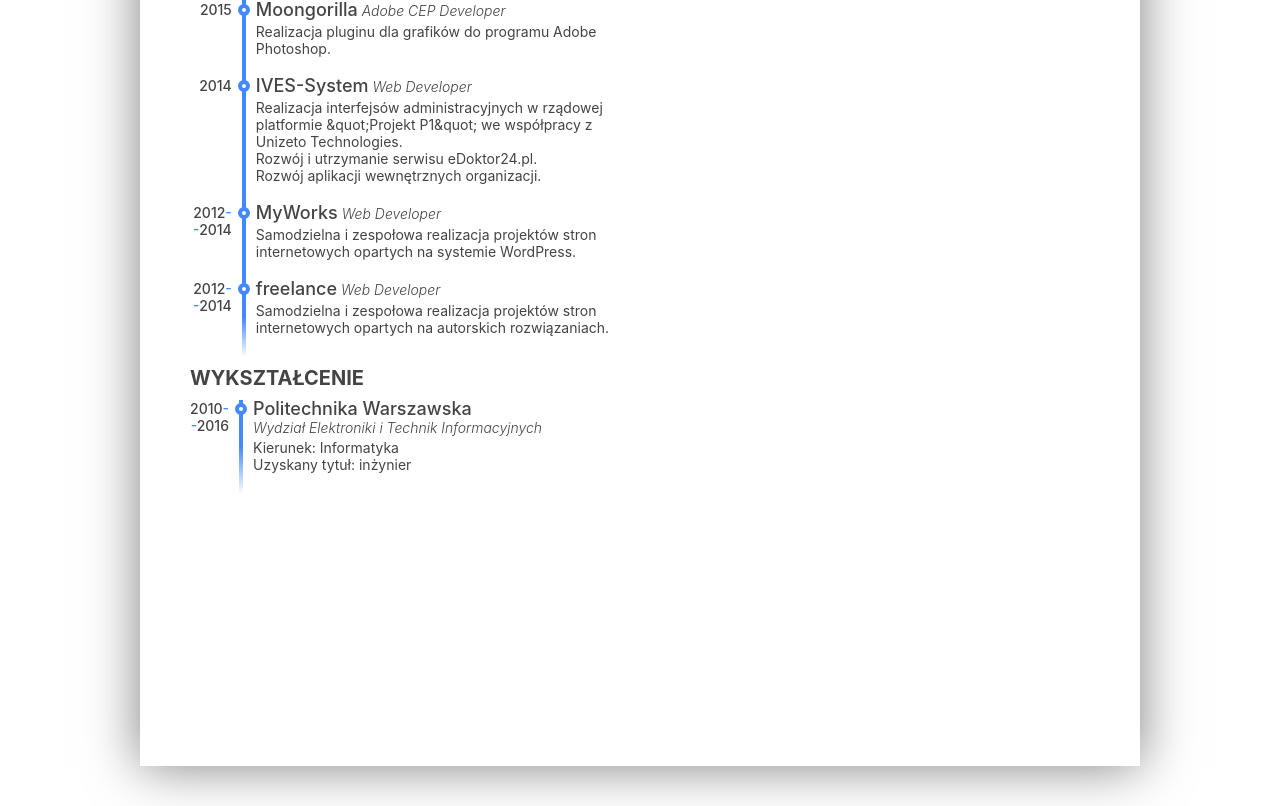
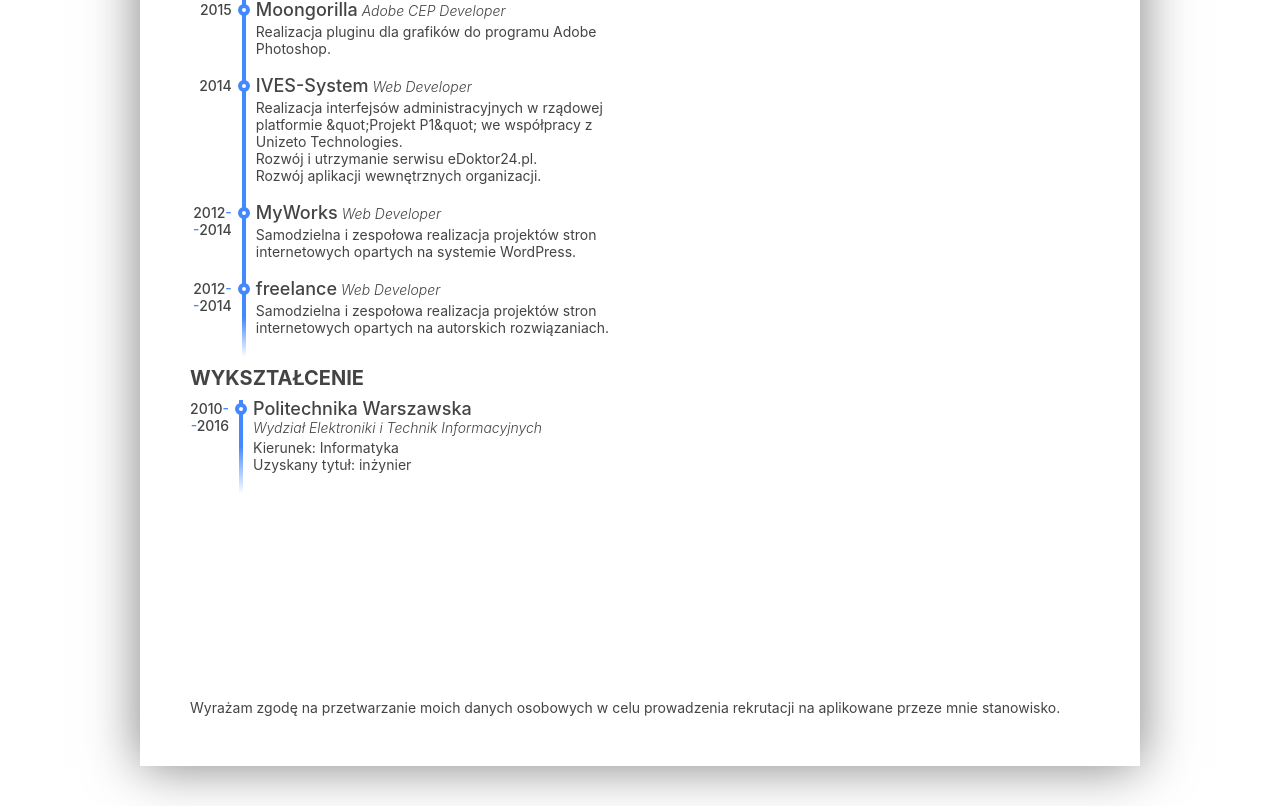
Before and after one commit to mj91/cv, a React (Create React App) app: page / in a window 1280 px wide. Shown: the part 688-1494 px from the top of the page. Built offline with nearby package versions, Linux system fonts and the light colour scheme.

Commit message:
Add consent

```diff
--- a/src/App.tsx
+++ b/src/App.tsx
@@ -3,6 +3,8 @@ import { DataProvider } from './contexts/data'
 import { Header } from './components/header/Header'
 import { Experience } from './components/experience/Experience'
 import { Education } from './components/education/Education'
+import { Skills } from './components/skills/Skills'
+import { Consent } from './components/consent/Consent'
 
 export const App = () => {
   return (
@@ -11,6 +13,8 @@ export const App = () => {
         <Header />
         <Experience />
         <Education />
+        <Skills />
+        <Consent />
       </DataProvider>
     </div>
   )
--- /dev/null
+++ b/src/components/consent/Consent.tsx
@@ -0,0 +1,6 @@
+import { useData } from '../../contexts/data'
+
+export const Consent = () => {
+  const { consent } = useData()
+  return <div>{consent}</div>
+}
--- /dev/null
+++ b/src/components/skills/Skills.tsx
@@ -0,0 +1,3 @@
+export const Skills = () => {
+  return <div></div>
+}
--- a/src/contexts/types.ts
+++ b/src/contexts/types.ts
@@ -13,6 +13,7 @@ export type Data = {
     title: string
     entries: EducationEntry[]
   }
+  consent: string
 }
 
 export type TimelineEntryDescription =
--- a/src/data/pl.json
+++ b/src/data/pl.json
@@ -104,5 +104,6 @@
         ]
       }
     ]
-  }
+  },
+  "consent": "Wyrażam zgodę na przetwarzanie moich danych osobowych w celu prowadzenia rekrutacji na aplikowane przeze mnie stanowisko."
 }
```
